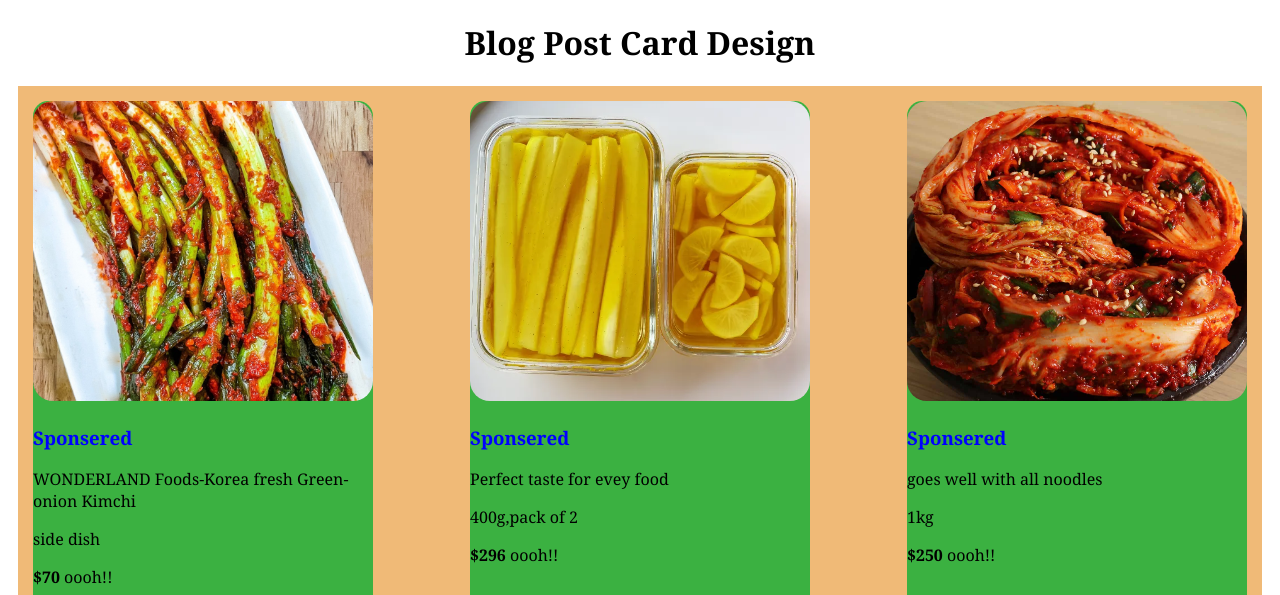
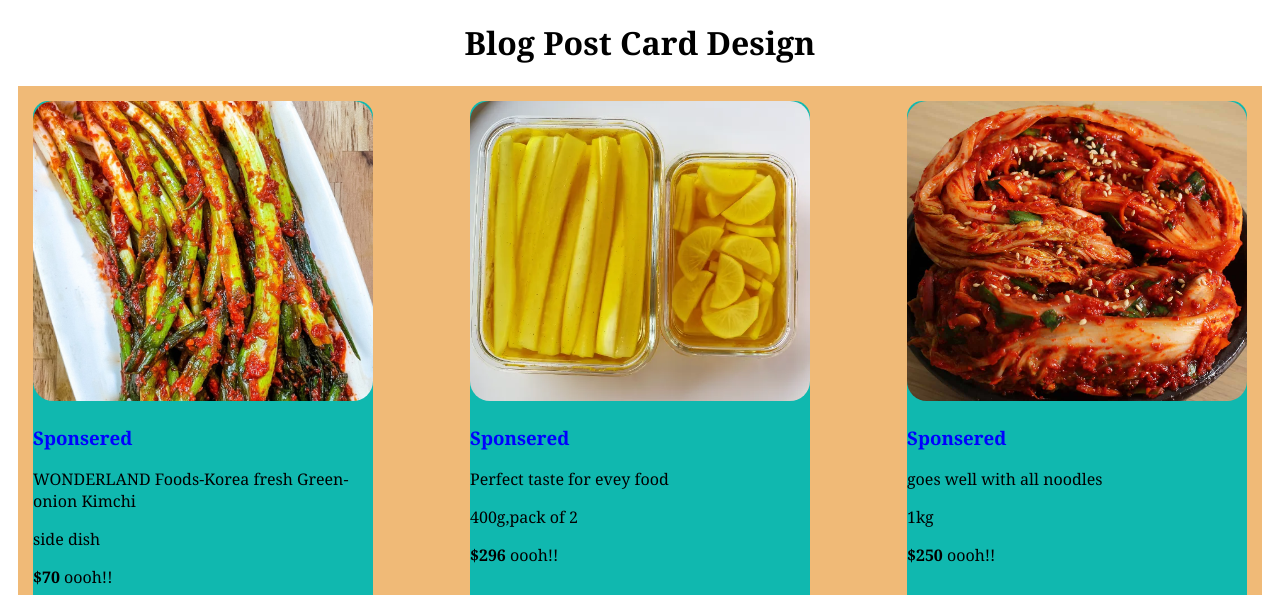
Before and after one commit to Bindu221/ass7, a plain HTML site: page index.html in a window 1280 px wide. Shown: the top 595 px of the page. Drawn offline with Linux system fonts and the light colour scheme.

Commit message:
Update style.css

```diff
--- a/style.css
+++ b/style.css
@@ -2,7 +2,7 @@ body{
     font-family: Cambria, Cochin, Georgia, Times, 'Times New Roman', serif;
 }
 .box{
-    background-color: rgb(59, 177, 65);
+    background-color: rgb(16, 184, 175);
     width: 340px;
 
     border-top-left-radius: 15px;
```
